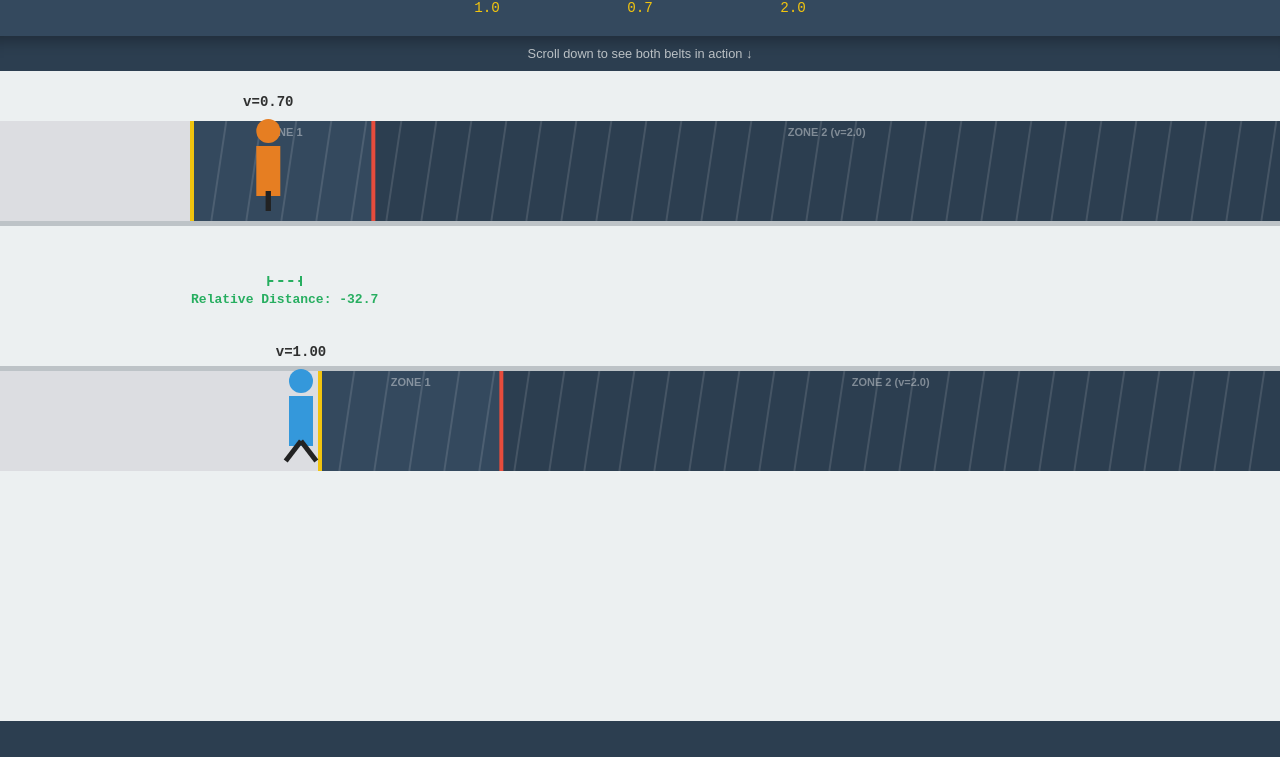
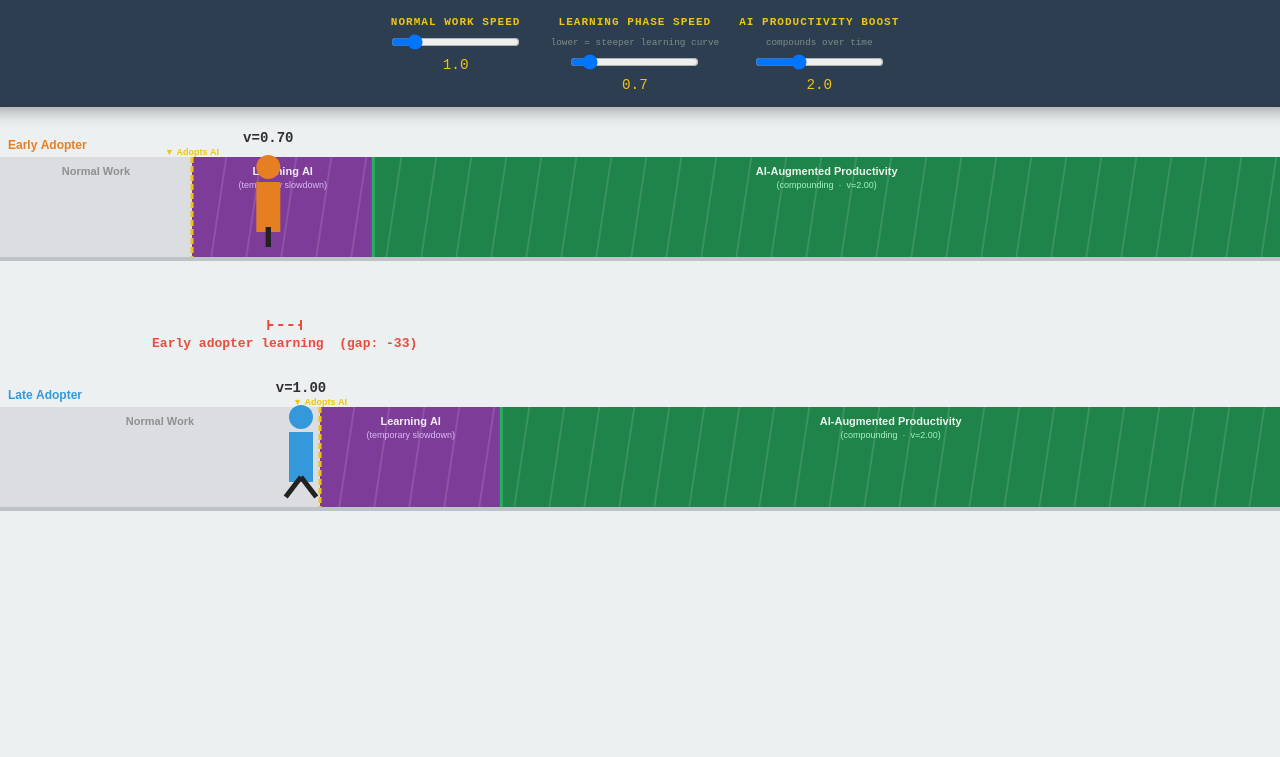
Before and after one commit to boonyeo/airport, a plain HTML site: page index.html in a window 1280 px wide. Shown: the part 72-829 px from the top of the page. Before the commit the page ends 800 px from the top, so only its background shows below. Drawn offline with Linux system fonts and the light colour scheme.

Commit message:
Update index.html - labels and improvements

```diff
--- a/index.html
+++ b/index.html
@@ -1,75 +1,46 @@
 <!DOCTYPE html>
 <html>
 <head>
-    <title>Airport Simulation: Clean Scroll</title>
+    <title>AI Adoption Advantage</title>
     <style>
-        body {
-            margin: 0;
-            display: flex;
-            flex-direction: column;
-            align-items: center;
-            background: #2c3e50;
-            color: white;
-            font-family: sans-serif;
-            /* Allows natural scrolling */
-            overflow-y: auto;
-            overflow-x: hidden;
-        }
-
-        .controls {
-            background: #34495e;
-            padding: 20px;
-            width: 100%;
-            display: flex;
-            justify-content: center;
-            gap: 20px;
-            flex-wrap: wrap;
-            box-shadow: 0 5px 15px rgba(0,0,0,0.3);
-            z-index: 5;
-            /* Controls now scroll away with the page */
-            position: relative;
-        }
-
-        canvas {
-            background: #fff;
-            display: block;
-            /* Ensures both belts always have space regardless of window height */
-            min-height: 600px;
-        }
-
-        .control-group { display: flex; flex-direction: column; align-items: center; min-width: 130px; }
+        body { margin: 0; display: flex; flex-direction: column; align-items: center; background: #1a252f; color: white; font-family: sans-serif; overflow-y: auto; overflow-x: hidden; }
+        .header { padding: 16px 20px 8px; text-align: center; }
+        .header h1 { margin: 0 0 4px; font-size: 1.4em; letter-spacing: 2px; color: #f1c40f; text-transform: uppercase; }
+        .header p { margin: 0; font-size: 0.82em; color: #95a5a6; }
+        .controls { background: #2c3e50; padding: 14px 20px; width: 100%; display: flex; justify-content: center; gap: 20px; flex-wrap: wrap; box-shadow: 0 5px 15px rgba(0,0,0,0.3); z-index: 5; position: relative; }
+        canvas { background: #fff; display: block; min-height: 600px; }
+        .control-group { display: flex; flex-direction: column; align-items: center; min-width: 150px; }
         span { margin-top: 5px; font-family: monospace; color: #f1c40f; font-size: 1.1em; }
-        .label-text { font-weight: bold; margin-bottom: 8px; font-size: 0.9em; text-transform: uppercase; letter-spacing: 1px; }
-
-        .hint {
-            padding: 10px;
-            font-size: 0.8em;
-            color: #bdc3c7;
-            text-align: center;
-        }
+        .label-text { font-weight: bold; margin-bottom: 4px; font-size: 0.85em; text-transform: uppercase; letter-spacing: 1px; }
+        .hint { font-size: 0.72em; color: #7f8c8d; margin-bottom: 4px; text-align: center; }
     </style>
 </head>
 <body>
 
+    <div class="header">
+        <h1>AI Adoption Advantage</h1>
+        <p>Early adopters slow down briefly to learn — then compound ahead permanently</p>
+    </div>
+
     <div class="controls">
         <div class="control-group">
-            <span class="label-text">Walk (x)</span>
+            <span class="label-text">Normal Work Speed</span>
             <input type="range" id="walkSlider" min="0.5" max="4" step="0.1" value="1.0">
             <span id="xVal">1.0</span>
         </div>
         <div class="control-group">
-            <span class="label-text">Zone 1 (z)</span>
+            <span class="label-text">Learning Phase Speed</span>
+            <span class="hint">lower = steeper learning curve</span>
             <input type="range" id="zSlider" min="0.1" max="6" step="0.1" value="0.7">
             <span id="zVal">0.7</span>
         </div>
         <div class="control-group">
-            <span class="label-text">Zone 2 (y)</span>
+            <span class="label-text">AI Productivity Boost</span>
+            <span class="hint">compounds over time</span>
             <input type="range" id="ySlider" min="0.1" max="6" step="0.1" value="2.0">
             <span id="yVal">2.0</span>
         </div>
     </div>
-
-    <div class="hint">Scroll down to see both belts in action ↓</div>
 
     <canvas id="airportCanvas"></canvas>
 
@@ -81,14 +52,23 @@
         let xPosA = 0, xPosB = 0;
         let zTexOffset = 0, yTexOffset = 0;
         let entryA, entryB, zone1Len, transA, transB;
+        let z2StartA = null, z2StartB = null;
 
-        let z2StartA = null, z2StartB = null;
+        let manualSpeedOffsetA = 0;
+
+        // Keyboard Listener
+        window.addEventListener('keydown', (e) => {
+            if (e.key === "ArrowRight" || e.key === "." || e.key === ">") {
+                manualSpeedOffsetA += 0.1;
+            } else if (e.key === "ArrowLeft" || e.key === "," || e.key === "<") {
+                manualSpeedOffsetA -= 0.1;
+            }
+            manualSpeedOffsetA = Math.max(-0.9, manualSpeedOffsetA);
+        });
 
         function resize() {
             canvas.width = window.innerWidth;
-            // Provide enough height for the lane logic + margins
             canvas.height = 650;
-
             entryA = canvas.width * 0.15;
             entryB = canvas.width * 0.25;
             zone1Len = (canvas.width - entryA) * (1/6);
@@ -99,7 +79,7 @@
         window.addEventListener('resize', resize);
         resize();
 
-        function drawBeltTexture(x, y, w, h, speed, isZ) {
+        function drawBeltTexture(x, y, w, h, _speed, isZ) {
             ctx.save();
             ctx.beginPath(); ctx.rect(x, y, w, h); ctx.clip();
             ctx.strokeStyle = "rgba(255, 255, 255, 0.12)";
@@ -113,83 +93,98 @@
         }
 
         function drawDistanceMarker(x1, x2) {
-            const yPos = 210;
-            const dist = (x1 - x2).toFixed(1);
-
-            ctx.strokeStyle = "#27ae60";
-            ctx.fillStyle = "#27ae60";
+            const yPos = 218;
+            const gap = x1 - x2;
+            const aAhead = gap > 0;
+            const color = aAhead ? "#27ae60" : "#e74c3c";
+            ctx.strokeStyle = color; ctx.fillStyle = color;
             ctx.lineWidth = 2;
             ctx.setLineDash([5, 5]);
-
-            ctx.beginPath();
-            ctx.moveTo(x1, yPos);
-            ctx.lineTo(x2, yPos);
-            ctx.stroke();
+            ctx.beginPath(); ctx.moveTo(x1, yPos); ctx.lineTo(x2, yPos); ctx.stroke();
             ctx.setLineDash([]);
-
             ctx.beginPath();
             ctx.moveTo(x1, yPos - 5); ctx.lineTo(x1, yPos + 5);
             ctx.moveTo(x2, yPos - 5); ctx.lineTo(x2, yPos + 5);
             ctx.stroke();
-
-            ctx.font = "bold 13px monospace";
-            ctx.textAlign = "center";
-            ctx.fillText(`Relative Distance: ${dist}`, (x1 + x2) / 2, yPos + 22);
+            ctx.font = "bold 13px monospace"; ctx.textAlign = "center";
+            const label = aAhead
+                ? `Productivity Gap: +${gap.toFixed(0)}  ▶▶`
+                : `Early adopter learning  (gap: ${gap.toFixed(0)})`;
+            ctx.fillText(label, (x1 + x2) / 2, yPos + 22);
         }
 
-        function drawEnvironment(z, yBase, speedA, speedB) {
+        function drawTrack(trackY, entryX, transX, personLabel, speedZ2) {
+            const h = 100;
+            // Normal work zone
+            ctx.fillStyle = "#dcdde1"; ctx.fillRect(0, trackY, entryX, h);
+            // Learning phase — purple (avoids orange person A, blue person B, green zone 2, yellow markers)
+            ctx.fillStyle = "#7d3c98"; ctx.fillRect(entryX, trackY, zone1Len, h);
+            // AI-augmented — green
+            ctx.fillStyle = "#1e8449"; ctx.fillRect(transX, trackY, canvas.width - transX, h);
+
+            // Zone labels
+            ctx.font = "bold 11px sans-serif"; ctx.textAlign = "center";
+            if (entryX > 60) {
+                ctx.fillStyle = "rgba(0,0,0,0.35)";
+                ctx.fillText("Normal Work", entryX / 2, trackY + 18);
+            }
+            ctx.fillStyle = "rgba(255,255,255,0.9)";
+            ctx.fillText("Learning AI", entryX + zone1Len / 2, trackY + 18);
+            ctx.font = "9px sans-serif";
+            ctx.fillStyle = "rgba(230,200,255,0.9)";
+            ctx.fillText("(temporary slowdown)", entryX + zone1Len / 2, trackY + 31);
+
+            ctx.font = "bold 11px sans-serif";
+            ctx.fillStyle = "rgba(255,255,255,0.9)";
+            ctx.fillText("AI-Augmented Productivity", transX + (canvas.width - transX) / 2, trackY + 18);
+            ctx.font = "9px sans-serif";
+            ctx.fillStyle = "rgba(180,255,200,0.9)";
+            ctx.fillText(`(compounding  ·  v=${speedZ2.toFixed(2)})`, transX + (canvas.width - transX) / 2, trackY + 31);
+
+            // Person label
+            ctx.fillStyle = personLabel === "Early Adopter" ? "#e67e22" : "#3498db";
+            ctx.font = "bold 12px sans-serif"; ctx.textAlign = "left";
+            ctx.fillText(personLabel, 8, trackY - 8);
+
+            // Zone boundary markers
+            ctx.lineWidth = 3;
+            ctx.strokeStyle = "#f1c40f";
+            ctx.setLineDash([6, 3]);
+            ctx.beginPath(); ctx.moveTo(entryX, trackY); ctx.lineTo(entryX, trackY + h); ctx.stroke();
+            ctx.setLineDash([]);
+            ctx.fillStyle = "#f1c40f"; ctx.font = "bold 9px sans-serif"; ctx.textAlign = "center";
+            ctx.fillText("▼ Adopts AI", entryX, trackY - 2);
+
+            ctx.strokeStyle = "#27ae60";
+            ctx.beginPath(); ctx.moveTo(transX, trackY); ctx.lineTo(transX, trackY + h); ctx.stroke();
+
+            // Track floor line
+            ctx.fillStyle = "#bdc3c7"; ctx.fillRect(0, trackY + h, canvas.width, 4);
+        }
+
+        function drawEnvironment(z, speedA, speedB) {
             ctx.fillStyle = "#ecf0f1"; ctx.fillRect(0, 0, canvas.width, canvas.height);
-
-            // Top Belt (Lane A)
-            ctx.fillStyle = "#dcdde1"; ctx.fillRect(0, 50, entryA, 100);
-            ctx.fillStyle = "#34495e"; ctx.fillRect(entryA, 50, zone1Len, 100);
-            ctx.fillStyle = "#2c3e50"; ctx.fillRect(transA, 50, canvas.width - transA, 100);
-
-            // Bottom Belt (Lane B)
-            const yOffsetB = 300; // Increased spacing for even more clarity
-            ctx.fillStyle = "#dcdde1"; ctx.fillRect(0, yOffsetB, entryB, 100);
-            ctx.fillStyle = "#34495e"; ctx.fillRect(entryB, yOffsetB, zone1Len, 100);
-            ctx.fillStyle = "#2c3e50"; ctx.fillRect(transB, yOffsetB, canvas.width - transB, 100);
 
             zTexOffset -= z;
             yTexOffset -= ((speedA + speedB) / 2);
 
+            drawTrack(50, entryA, transA, "Early Adopter", speedA);
             drawBeltTexture(entryA, 50, zone1Len, 100, z, true);
             drawBeltTexture(transA, 50, canvas.width - transA, 100, speedA, false);
-            drawBeltTexture(entryB, yOffsetB, zone1Len, 100, z, true);
-            drawBeltTexture(transB, yOffsetB, canvas.width - transB, 100, speedB, false);
 
-            ctx.fillStyle = "rgba(255, 255, 255, 0.4)";
-            ctx.font = "bold 11px sans-serif";
-            ctx.textAlign = "center";
-            ctx.fillText("ZONE 1", entryA + zone1Len/2, 65);
-            ctx.fillText(`ZONE 2 (v=${speedA.toFixed(1)})`, transA + (canvas.width - transA)/2, 65);
-            ctx.fillText("ZONE 1", entryB + zone1Len/2, yOffsetB + 15);
-            ctx.fillText(`ZONE 2 (v=${speedB.toFixed(1)})`, transB + (canvas.width - transB)/2, yOffsetB + 15);
-
-            // Entry/Transition Markers
-            ctx.lineWidth = 4;
-            ctx.strokeStyle = "#f1c40f";
-            ctx.beginPath(); ctx.moveTo(entryA, 50); ctx.lineTo(entryA, 150); ctx.stroke();
-            ctx.beginPath(); ctx.moveTo(entryB, yOffsetB); ctx.lineTo(entryB, yOffsetB + 100); ctx.stroke();
-            ctx.strokeStyle = "#e74c3c";
-            ctx.beginPath(); ctx.moveTo(transA, 50); ctx.lineTo(transA, 150); ctx.stroke();
-            ctx.beginPath(); ctx.moveTo(transB, yOffsetB); ctx.lineTo(transB, yOffsetB + 100); ctx.stroke();
-
-            // Neutral Dividers
-            ctx.fillStyle = "#bdc3c7";
-            ctx.fillRect(0, 150, canvas.width, 5);
-            ctx.fillRect(0, yOffsetB - 5, canvas.width, 5);
+            drawTrack(300, entryB, transB, "Late Adopter", speedB);
+            drawBeltTexture(entryB, 300, zone1Len, 100, z, true);
+            drawBeltTexture(transB, 300, canvas.width - transB, 100, speedB, false);
         }
 
-        function drawPerson(x, y, color, speedLabel, isWalking) {
+        function drawPerson(x, y, color, speedLabel, isWalking, bonus) {
             ctx.save();
             ctx.translate(x, y);
             ctx.fillStyle = color;
             ctx.fillRect(-12, -60, 24, 50);
             ctx.beginPath(); ctx.arc(0, -75, 12, 0, Math.PI * 2); ctx.fill();
 
-            let walkRate = parseFloat(document.getElementById('walkSlider').value);
+            let walkRate = parseFloat(document.getElementById('walkSlider').value) + bonus;
             let legAngle = isWalking ? Math.sin(frame * walkRate * 0.15) * 18 : 0;
             ctx.strokeStyle = "#222"; ctx.lineWidth = 5;
             ctx.beginPath(); ctx.moveTo(0, -15); ctx.lineTo(legAngle, 5); ctx.stroke();
@@ -198,6 +193,12 @@
             ctx.fillStyle = "rgba(0,0,0,0.8)";
             ctx.font = "bold 14px monospace"; ctx.textAlign = "center";
             ctx.fillText("v=" + speedLabel, 0, -100);
+
+            if (bonus !== 0) {
+                ctx.fillStyle = bonus > 0 ? "#27ae60" : "#c0392b";
+                ctx.font = "bold 10px sans-serif";
+                ctx.fillText(bonus > 0 ? "+" + bonus.toFixed(1) : bonus.toFixed(1), 0, -115);
+            }
             ctx.restore();
         }
 
@@ -211,11 +212,13 @@
             document.getElementById('yVal').innerText = yBase.toFixed(1);
 
             let speedA, walkA = false;
-            if (xPosA < entryA) { speedA = x; walkA = true; }
-            else if (xPosA < transA) { speedA = z; }
+            let currentX_A = x + manualSpeedOffsetA;
+
+            if (xPosA < entryA) { speedA = currentX_A; walkA = true; }
+            else if (xPosA < transA) { speedA = z + manualSpeedOffsetA; }
             else {
                 if (z2StartA === null) z2StartA = frame;
-                speedA = yBase + ((frame - z2StartA) / 60 * 0.1);
+                speedA = yBase + ((frame - z2StartA) / 60 * 0.4) + manualSpeedOffsetA;
             }
             xPosA += speedA;
 
@@ -224,22 +227,23 @@
             else if (xPosB < transB) { speedB = z; }
             else {
                 if (z2StartB === null) z2StartB = frame;
-                speedB = yBase + ((frame - z2StartB) / 60 * 0.1);
+                speedB = yBase + ((frame - z2StartB) / 60 * 0.4);
             }
             xPosB += speedB;
 
             ctx.clearRect(0, 0, canvas.width, canvas.height);
-            drawEnvironment(z, yBase, (xPosA < transA ? yBase : speedA), (xPosB < transB ? yBase : speedB));
+            drawEnvironment(z, (xPosA < transA ? yBase : speedA - manualSpeedOffsetA), (xPosB < transB ? yBase : speedB));
 
             drawDistanceMarker(xPosA, xPosB);
 
             if (xPosA > canvas.width + 50 && xPosB > canvas.width + 50) {
                 xPosA = 0; xPosB = 0;
                 z2StartA = null; z2StartB = null;
+                manualSpeedOffsetA = 0;
             }
 
-            drawPerson(xPosA, 135, "#e67e22", speedA.toFixed(2), walkA);
-            drawPerson(xPosB, 385, "#3498db", speedB.toFixed(2), walkB); // Increased Y for B
+            drawPerson(xPosA, 135, "#e67e22", speedA.toFixed(2), walkA, manualSpeedOffsetA);
+            drawPerson(xPosB, 385, "#3498db", speedB.toFixed(2), walkB, 0);
 
             frame++;
             requestAnimationFrame(animate);
```
